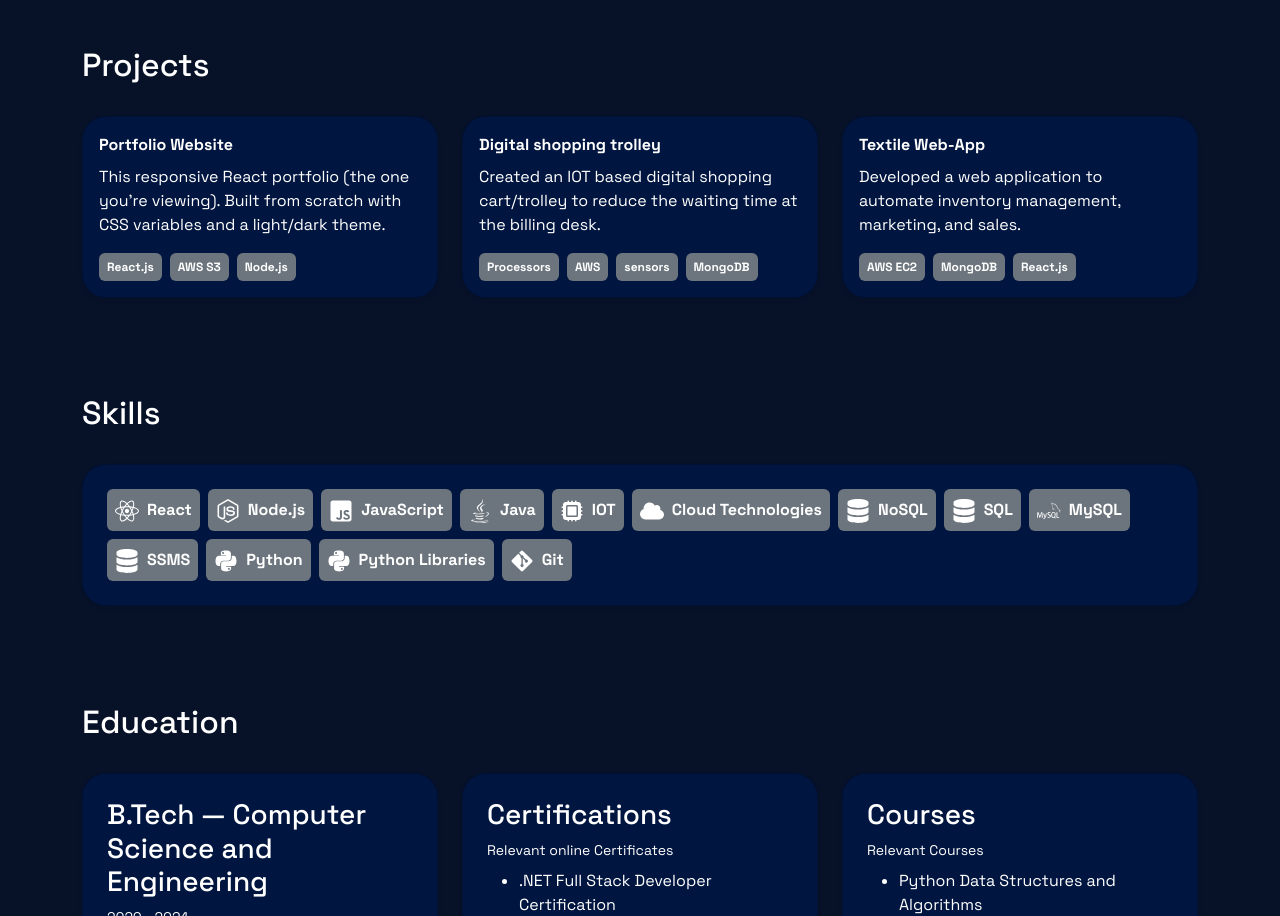
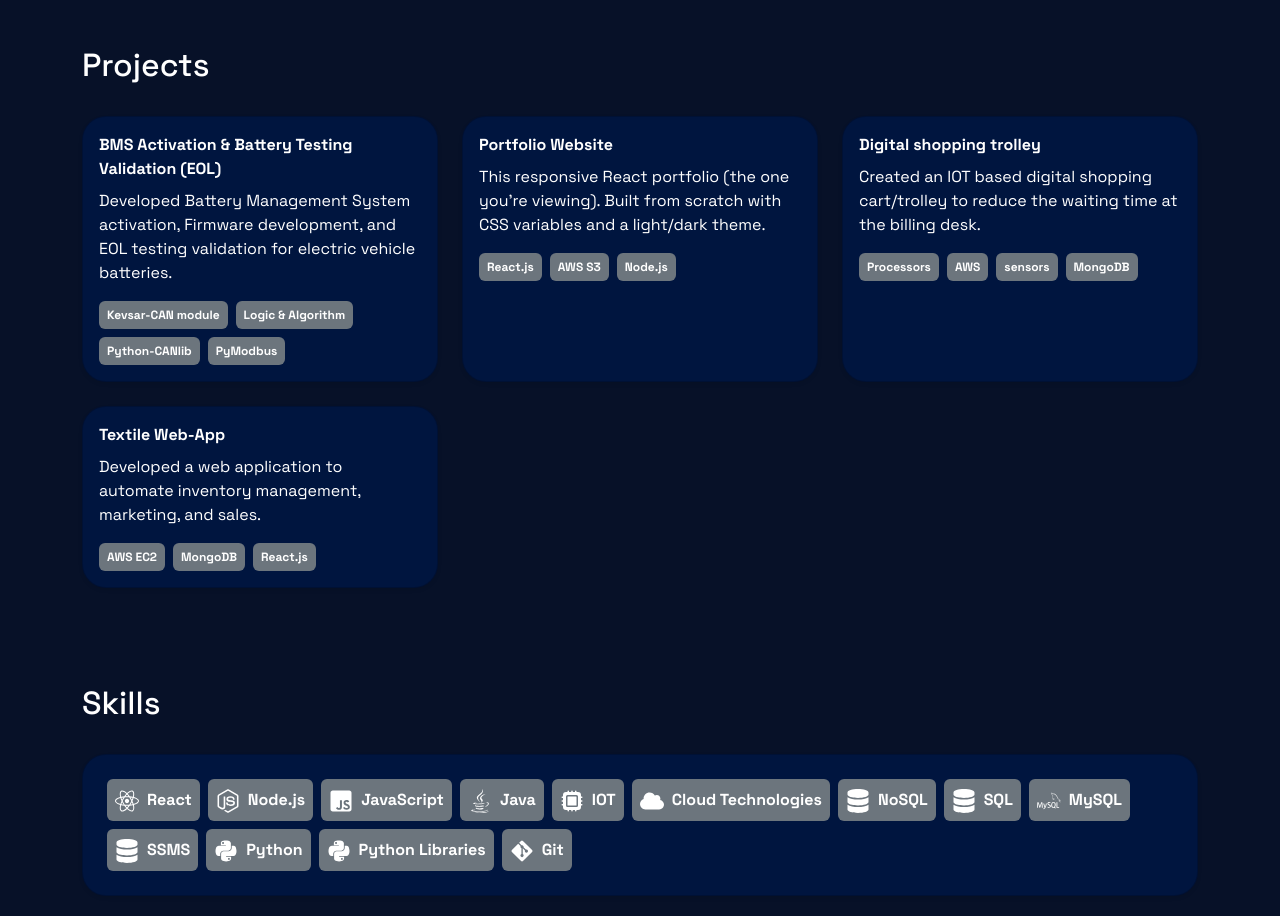
Before and after one commit to Kshitijh/Kshitijh_Portfolio, a React (Create React App) app: page / in a window 1280 px wide. Shown: the part 1740-2656 px from the top of the page. Built offline with nearby package versions, Linux system fonts and the light colour scheme.

Commit message:
Add project details for BMS Activation & Battery Testing Validation

```diff
--- a/src/components/Projects.js
+++ b/src/components/Projects.js
@@ -1,6 +1,11 @@
 import React from "react";
 
 const projects = [
+    {
+    company: "BMS Activation & Battery Testing Validation (EOL)",
+    desc: "Developed Battery Management System activation, Firmware development, and EOL testing validation for electric vehicle batteries.",
+    skills: ["Kevsar-CAN module", "Logic & Algorithm", "Python-CANlib","PyModbus"]
+  },
   {
     company: "Portfolio Website",
     desc: "This responsive React portfolio (the one you're viewing). Built from scratch with CSS variables and a light/dark theme.",
```
